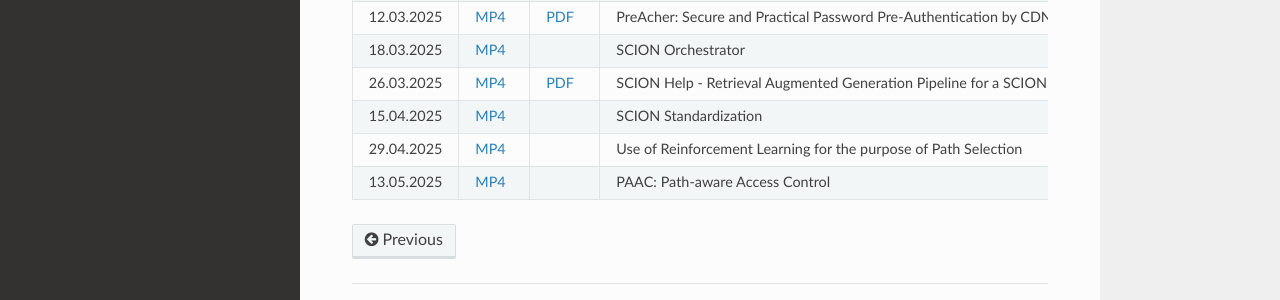
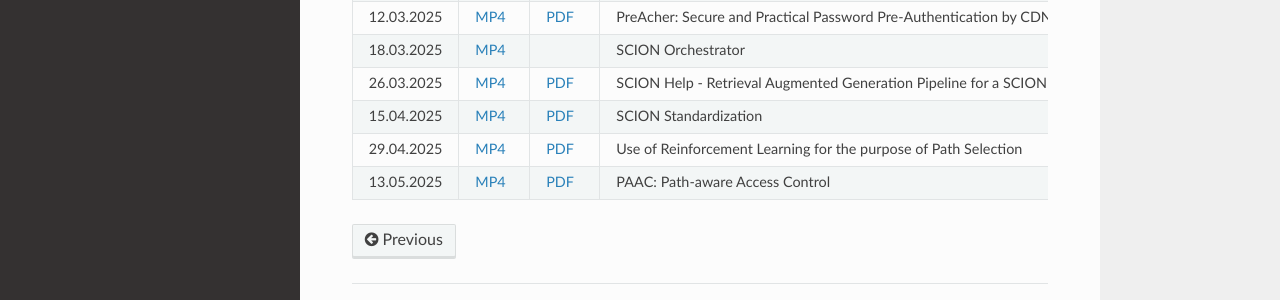
Before and after one commit to netsys-lab/scion-education-network-documentation, a Sphinx documentation site: the page built from docs/source/scion-research/meetings/past.rst, in a window 1280 px wide and 1190 px high. Shown: the part 801-1101 px from the top of the window. Built offline with Sphinx 7.4.7 and the Read the Docs theme 3.1.0, drawn with Linux system fonts in a browser that asks for light colours.

Commit message:
Slides for the three talks.

```diff
--- a/docs/source/scion-research/meetings/past.rst
+++ b/docs/source/scion-research/meetings/past.rst
@@ -137,19 +137,19 @@
       - `SCION Help <https://scion-help.ovgu.de/>`__
     * - 15.04.2025
       - `MP4 <https://drive.google.com/file/d/1DRxcSP8niqf2Iz2uGC8NJDNiVLF_lmrq/view>`__
-      -
+      - `PDF <https://drive.google.com/file/d/1EyBCkOuso2g1iUWK4TMQmqTtTBAaXYVv/view>`__
       - SCION Standardization
       - SCION Association
       - `scion.org <https://scion.org>`__
     * - 29.04.2025
       - `MP4 <https://drive.google.com/file/d/1Gwb-j9H4mPd69AM12pwlCsUyiq2GkQWP/view>`__
-      -
+      - `PDF <https://drive.google.com/file/d/1LZVL9T3Zivb0eo40GfvAI6fW1kIV1nU5/view>`__
       - Use of Reinforcement Learning for the purpose of Path Selection
       - Mazahir Hussain (KISTI)
       -
     * - 13.05.2025
       - `MP4 <https://drive.google.com/file/d/14HQ5kq6fB-yZ8UrYmC87RMtH7OW8b6KB/view>`__
-      -
+      - `PDF <https://drive.google.com/file/d/1y0RgHhB3wOl0bawBBk1g9flvaauAnBAn/view>`__
       - PAAC: Path-aware Access Control
       - Jonghoon Kwon (ETH Zurich)
       -
```
